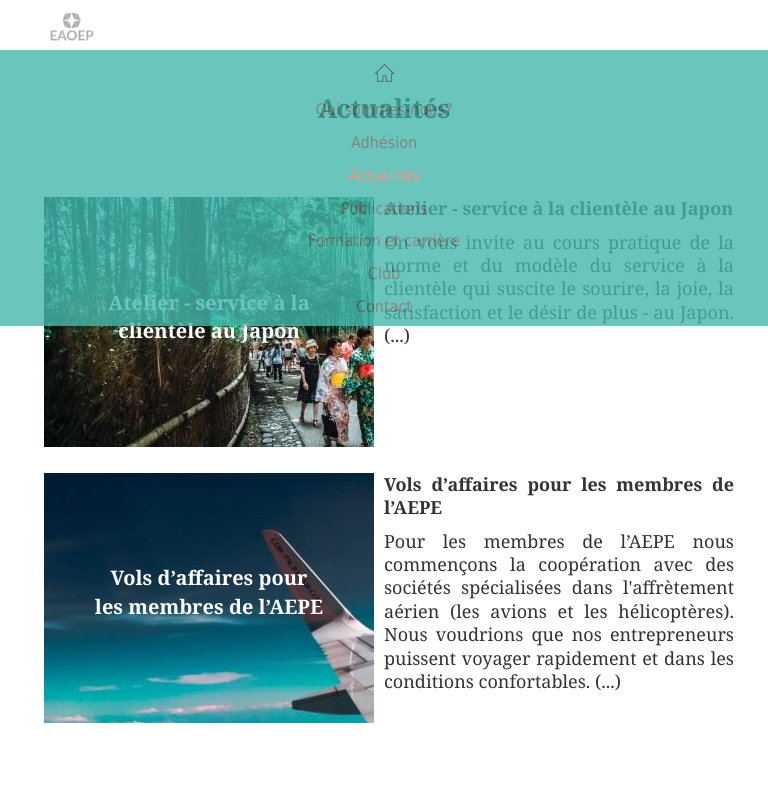
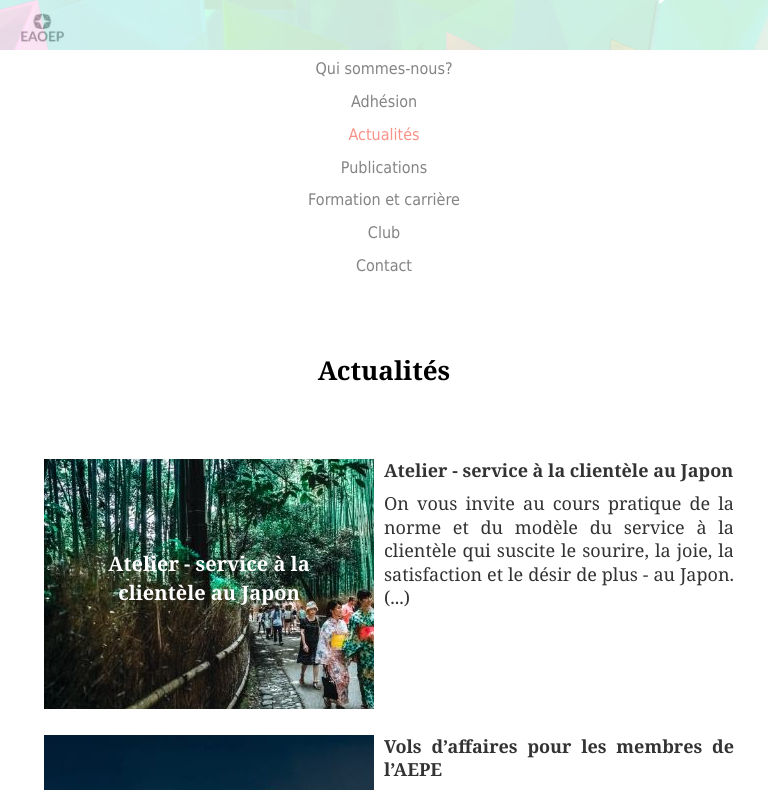
Before and after one commit to kaszczepa/eaoep, a Vue app: page /actualites in a window 768 px wide. Shown: the top 790 px of the page. Built offline with nearby package versions, Linux system fonts and the light colour scheme.

Commit message:
navbar fixes

```diff
--- a/src/App.vue
+++ b/src/App.vue
@@ -1,7 +1,9 @@
 <template>
   <div id="app">
     <app-header></app-header>
-    <router-view class="view"></router-view>
+    <div class="whiteWrapper">
+      <router-view class="view"></router-view>
+    </div>
     <app-footer></app-footer>
   </div>
 </template>
@@ -20,12 +22,15 @@
 
 <style>
 .view {
-  padding-top: 130px;
+    margin-top: 160px;
+    z-index: 900;
+    position: relative;
 }
 
 @media (max-width: 768px) {
     .view {
-      padding-top: 0;
+      margin-top: 0;
+      position: static;
     }
 }
 </style>
--- a/src/components/actualites.vue
+++ b/src/components/actualites.vue
@@ -13,9 +13,9 @@
                             du service à la clientèle qui suscite le sourire, la joie, la satisfaction et le
                             désir de plus - au Japon.(...)
                         </p>
-                    </div></br>
+                    </div><br>
                     <div class="box_picture flight" v-on:click="goToAvion()">
-                        <p>Vols d’affaires pour </br>les membres de l’AEPE</p>
+                        <p>Vols d’affaires pour <br>les membres de l’AEPE</p>
                     </div>
                     <div class="column_text">
                         <p class="font_regular"><b>Vols d’affaires pour les membres de l’AEPE</b></p>
--- a/src/components/header.vue
+++ b/src/components/header.vue
@@ -1,6 +1,8 @@
 <template>
     <div class="navigation">
         <div id="div2">
+            <div class="navbar">
+                <div class="navbar-header">
                     <button type="button" class=" navbar-toggle collapsed" data-toggle="collapse" data-target="#navbar" aria-expanded="false" aria-controls="navbar">
                         <span class="sr-only">Toggle navigation</span>
                         <span class="icon-bar"></span>
@@ -10,8 +12,9 @@
                     <router-link to="/">
                         <img id="logo" src="./../assets/logo_tranp2.png"/>
                     </router-link>
-
-                <ul id="navbar" class="menu_element collapse">
+                </div>
+                <div id="navbar" class="navbar-collapse collapse" aria-expanded="false">
+                    <ul id="navbar" class="menu_element">
                         <li class="a hideOnMobile"><router-link to="/">
                             <img src="./../assets/home_button.png"/></router-link>
                         </li>
@@ -25,12 +28,26 @@
                     </ul>
                 </div>
             </div>
+        </div>
+        <div id="div1"></div>
+    </div>
 </template>
 
 <style>
+#div1 {
+  position: absolute;
+  top: 0;
+  left: 0;
+  width: 100%;
+  height: 530px;
+  background: url("./../assets/home_feature.jpg");
+  background-position: center;
+  z-index: 800;
+}
+
 .navigation {
-  z-index: 1000;
   position: absolute;
+  top: 0;
   left: 0;
   right: 0;
 }
@@ -54,14 +71,6 @@
   border: 1px solid #666666;
 }
 
-.navigation2 {
-  text-align: center;
-  background-image: url("./../assets/csfgedgt.png");
-  background-position: center;
-  height: 160px;
-  padding-top: 120px;
-}
-
 .menu_element > li {
   display: inline;
   text-decoration: none;
@@ -77,37 +86,41 @@
   .collapse {
     display: block;
   }
+
+  .navbar-header {
+    float: none;
+  }
 }
 
 @media (max-width: 768px) {
   #div2 {
-    height: 50px;
+    height: initial;
   }
 
   #div2back {
     height: 50px;
   }
 
-  .hideOnMobile {
-    display: none;
-  }
-
   #logo {
     height: 50px;
     float: left;
-  }
+    margin-left: 20px;
   }
 
-@media (max-width: 768px) {
   .navigation {
-    height: 50px;
     padding: 0;
     z-index: 1200;
     top: 0;
     right: 0;
     left: 0;
-    position: fixed;
     -webkit-animation: cssAnimation 0s ease-in 5s forwards;
+    text-align: center;
+    background-position: center;
+    position: static;
+  }
+
+  .navbar-collapse {
+    padding: 0;
   }
 
   .menu_element > li,
@@ -119,12 +132,6 @@
     float: left;
     margin: 8px;
   }
-
-  .navigation {
-    text-align: center;
-    background-position: center;
-    height: 50px;
-  }
 }
 
 @media (max-width: 1024px) {
@@ -134,3 +141,17 @@
   }
 }
 </style>
+
+<script>
+export default {
+  watch: {
+    $route(to, from) {
+      if (to.path !== "/") {
+        $(".whiteWrapper").css("background", "white");
+      } else {
+        $(".whiteWrapper").css("background", "none");
+      }
+    }
+  }
+};
+</script>
--- a/src/components/home.vue
+++ b/src/components/home.vue
@@ -1,6 +1,5 @@
 <template>
     <div class="home">
-        <div id="div1"></div>
         <div class="main-text" style=" text-align: right; ">
             <p style=" text-align: right; padding: 30px; "><i>„Un gramme de pratique vaut
                 autant qu'une tonne de théorisation.”</br><span style="color:#f1c065">
@@ -80,14 +79,16 @@
 
 
 <style>
-#div1 {
-  position: absolute;
-  top: 0;
-  left: 0;
-  width: 100%;
-  height: 530px;
-  background: url("./../assets/home_feature.jpg");
-  background-position: center;
+.whiteWrapper {
+    background: none;
+}
+
+.carousel-control.right, .carousel-control.left {
+    background-image: none;
+}
+
+.glyphicon-chevron-left::before, .glyphicon-chevron-right::before {
+    color: red;
 }
 
 .main-text {
@@ -127,7 +128,7 @@
 }
 
 .home {
-  padding-top: 550px;
+  padding-top: 370px;
 }
 
 .homeBackground {
@@ -137,12 +138,8 @@
 }
 
 @media (max-width: 768px) {
-  #div1 {
-    height: 230px;
-  }
-
   .home {
-    padding-top: 200px;
+    padding-top: 0;
   }
 
   .grey-box {
--- a/src/styles/general.css
+++ b/src/styles/general.css
@@ -6,6 +6,12 @@ body {
 * {
     margin: 0px;
     padding: 0px;
+}
+
+.whiteWrapper {
+    background: white;
+    position: relative;
+    z-index: 1000;
 }
 
 .container {
@@ -222,14 +228,19 @@ a:focus {
 }
 
 @media (max-width: 768px) {
+    .whiteWrapper {
+        position: static;
+    }
+
     #app {
-        padding-top: 50px;
+        padding-top: 0;
+    }
+    #div1 {
+        height: 50px !important;
     }
     .menu_element {
-        background-color: #45B8AC;
         padding: 0;
         top: 50px;
-        position: fixed;
         right: 0;
         left: 0;
     }
@@ -261,6 +272,10 @@ a:focus {
         padding: 10px;
         width: 100%;
     }
+
+    .hideOnMobile {
+        display: none !important;
+      }
 }
 
 @media (max-width: 600px) {
```
Also changed, not shown: src/assets/logo_tranp2.png. Lines whose indentation alone changed are shown as unchanged.
